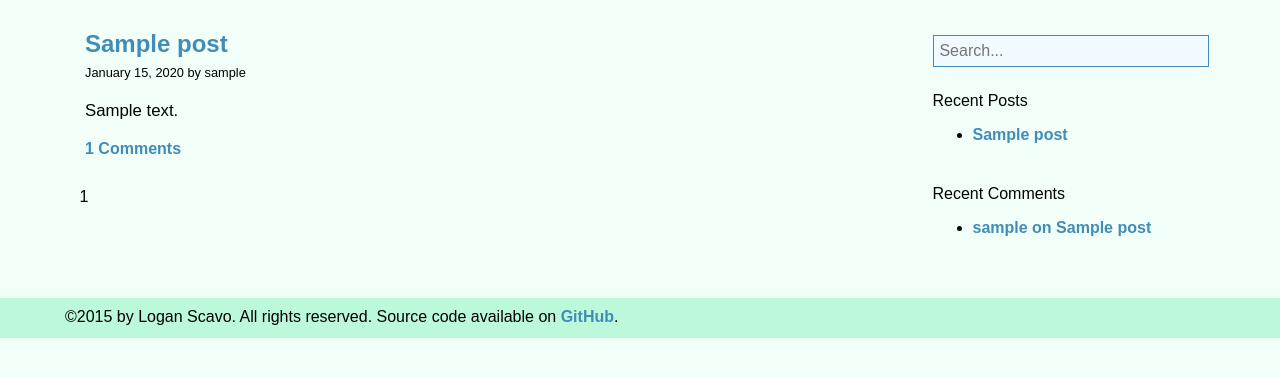
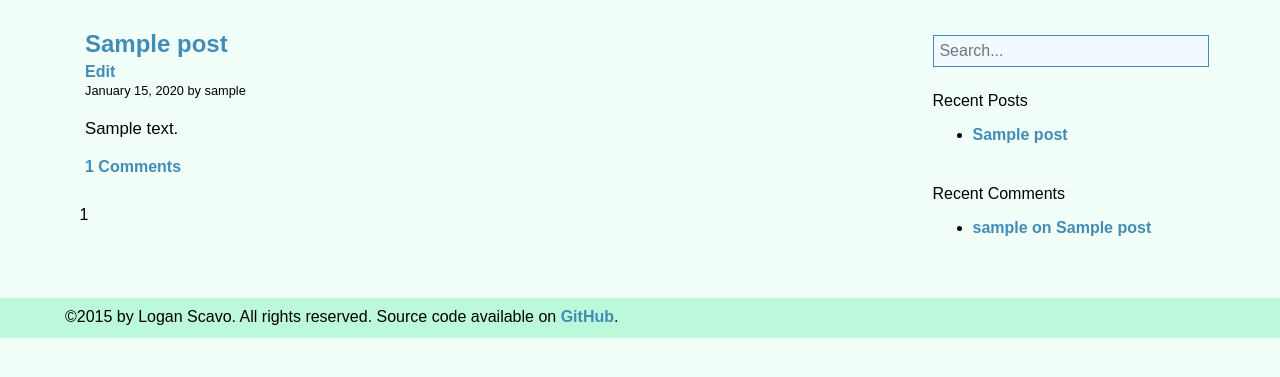
Before and after one commit to ldscavo/Blog-Flask, a Flask app: page / in a window 1280 px wide. Shown: the part 70-447 px from the top of the page. Run offline with Flask 2, Linux system fonts and the light colour scheme; the visitor is signed in with stand-in values (Sample User, id 1); tables that the repository leaves empty hold one stand-in row (values such as "Sample post").

Commit message:
Added the ability to edit posts

```diff
--- a/blog/controllers.py
+++ b/blog/controllers.py
@@ -92,6 +92,20 @@ def new_post():
 
     return render_template('new_post.html')
 
+@app.route('/post/edit/<int:post_id>', methods=['GET', 'POST'])
+def edit_post(post_id):
+    post = Post.query.filter(Post.id == post_id).first_or_404()
+
+    if request.method == 'POST':
+        post.title = request.form['title']
+        post.body  = request.form['body']
+        db.session.commit()
+
+        flash('Changes saved successfully!')
+        return redirect(post.get_url())
+
+    return render_template('edit_post.html', post=post)
+
 @app.route('/new-comment', methods=['POST'])
 def new_comment():
     comment = Comment(request.form['post_id'],
--- a/blog/templates/page.html
+++ b/blog/templates/page.html
@@ -7,6 +7,11 @@
     <h3 class="title">
         <a href="{{ post.get_url() }}">{{ post.title }}</a>
     </h3>
+    {% if session.user_id: %}
+    <div class="post-admin">
+        <a href="/post/edit/{{ post.id }}">Edit</a>
+    </div>
+    {% endif %}
     <span class="post-details">{{ post.pub_date.strftime('%B %e, %Y') }} by {{ post.author.username }}</span>
     <p>{{ post.body|markdown }}</p>
     <div class="post-comments">
--- a/blog/templates/post.html
+++ b/blog/templates/post.html
@@ -6,6 +6,11 @@
     <h3 class="title">
         <a href="#">{{ post.title }}</a>
     </h3>
+    {% if session.user_id: %}
+    <div class="post-admin">
+        <a href="/post/edit/{{ post.id }}">Edit</a>
+    </div>
+    {% endif %}
     <span class="post-details">{{ post.pub_date.strftime('%B %e, %Y') }} by {{ post.author.username }}</span>
     <p>{{ post.body|markdown }}</p>
     <div id="comments">
```
Also changed, not shown: blog/templates/edit_post.html (added, +14 -0 lines).
